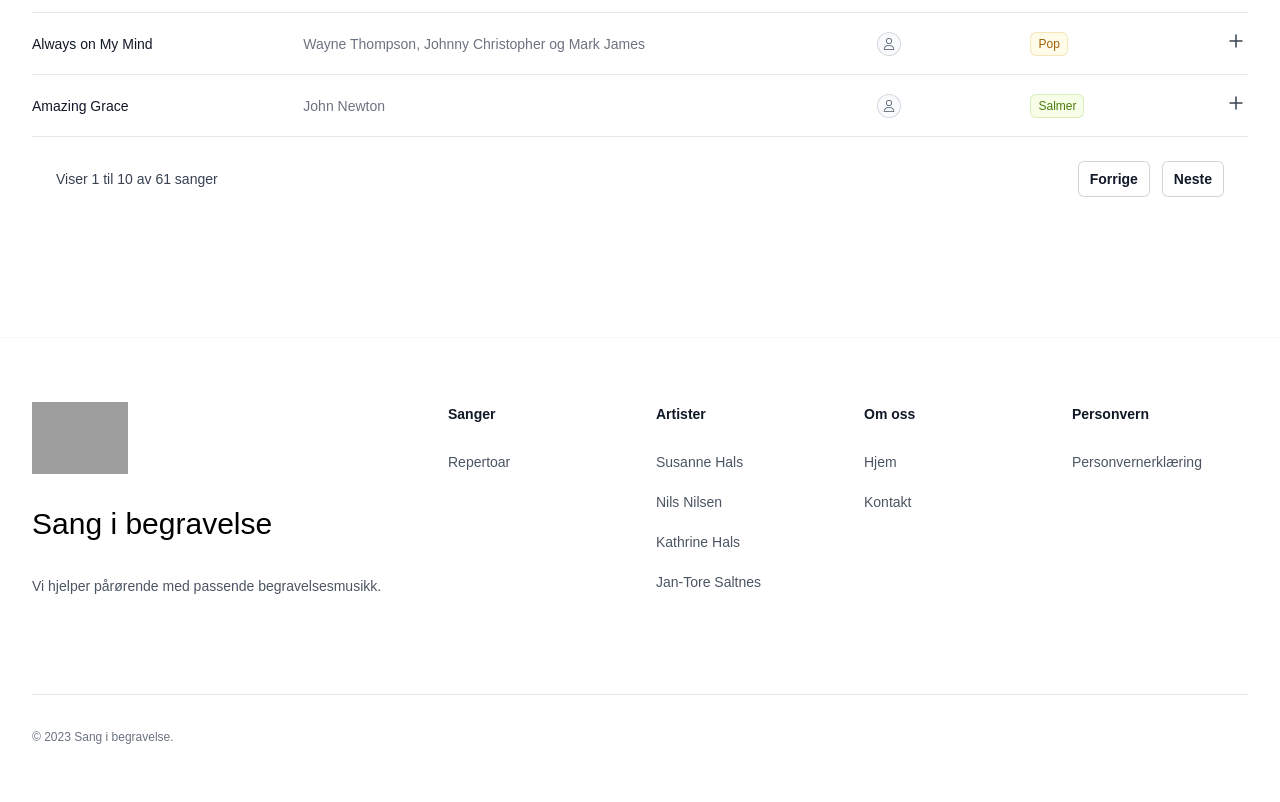
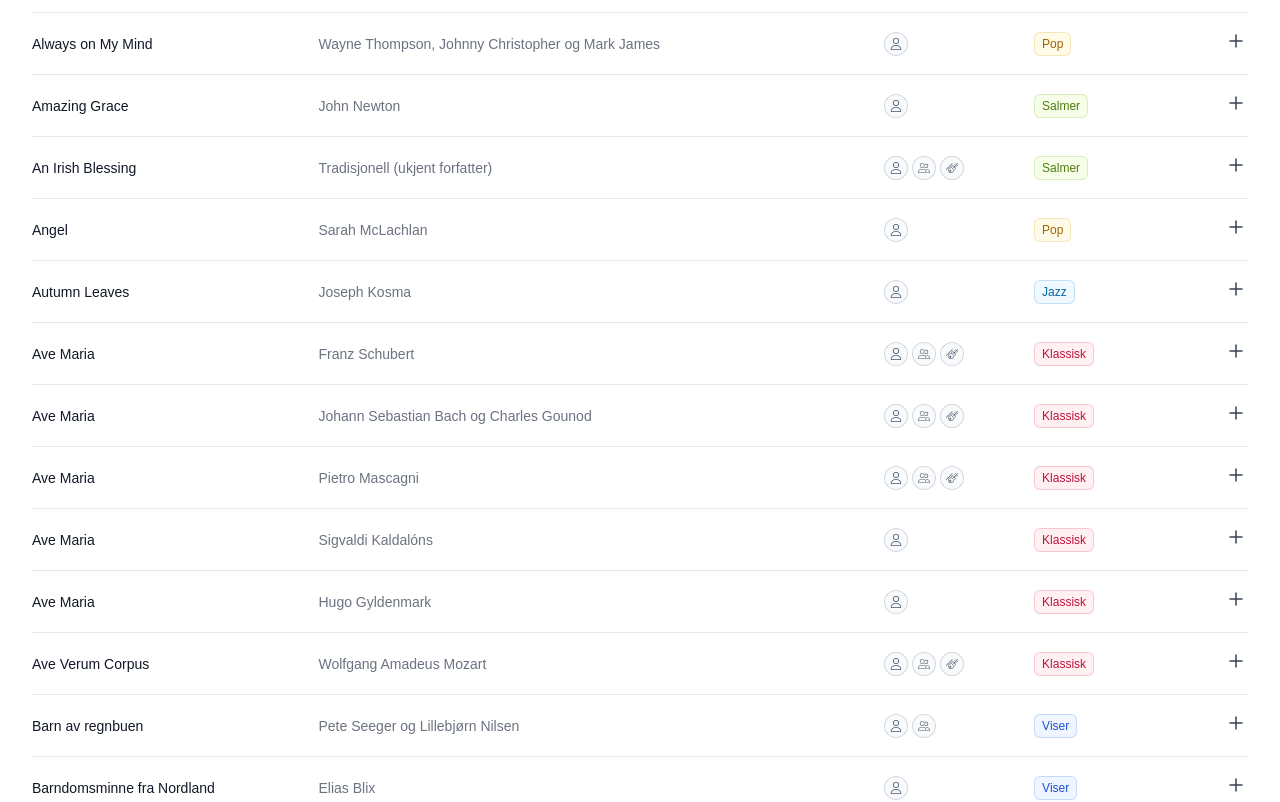
Before and after one commit to Emily-Nilsen/sangibegravelse, a Next.js app: page /repertoar in a window 1280 px wide. Shown: the part 1720-2522 px from the top of the page. Before the commit the page ends 2499 px from the top, so only its background shows below. Built offline with nearby package versions, Linux system fonts and the light colour scheme; grey boxes are pictures that could not be loaded; a web font is replaced by a local one.

Commit message:
50 songs per page

```diff
--- a/src/components/Pagination.jsx
+++ b/src/components/Pagination.jsx
@@ -15,7 +15,7 @@ export function Pagination({
   };
 
   const endSongNumber =
-    currentPage === totalPages ? totalSongs : currentPage * 10;
+    currentPage === totalPages ? totalSongs : currentPage * 50;
 
   return (
     <nav
@@ -25,7 +25,7 @@ export function Pagination({
       <div className="hidden sm:block">
         <p className="text-sm text-gray-700">
           Viser{' '}
-          <span className="font-medium">{(currentPage - 1) * 10 + 1}</span> til{' '}
+          <span className="font-medium">{(currentPage - 1) * 50 + 1}</span> til{' '}
           <span className="font-medium">{endSongNumber}</span> av{' '}
           <span className="font-medium">{totalSongs}</span> sanger
         </p>
@@ -44,7 +44,7 @@ export function Pagination({
         </button>
         <div className="flex items-center sm:hidden">
           <p className="text-sm text-gray-700">
-            <span className="font-medium">{(currentPage - 1) * 10 + 1}</span> –{' '}
+            <span className="font-medium">{(currentPage - 1) * 50 + 1}</span> –{' '}
             <span className="font-medium">{endSongNumber}</span> av{' '}
             <span className="font-medium">{totalSongs}</span> sanger
           </p>
--- a/src/components/RepertoarToggle.jsx
+++ b/src/components/RepertoarToggle.jsx
@@ -9,7 +9,7 @@ import { filterSongs } from '../../utilities/filterSongs';
 
 export function RepertoarToggle() {
   const [currentPage, setCurrentPage] = useState(1);
-  const itemsPerPage = 10;
+  const itemsPerPage = 50;
 
   const [repertoire, setRepertoire] = useState([]);
   const [selectedCategory, setSelectedCategory] = useState('');
```
